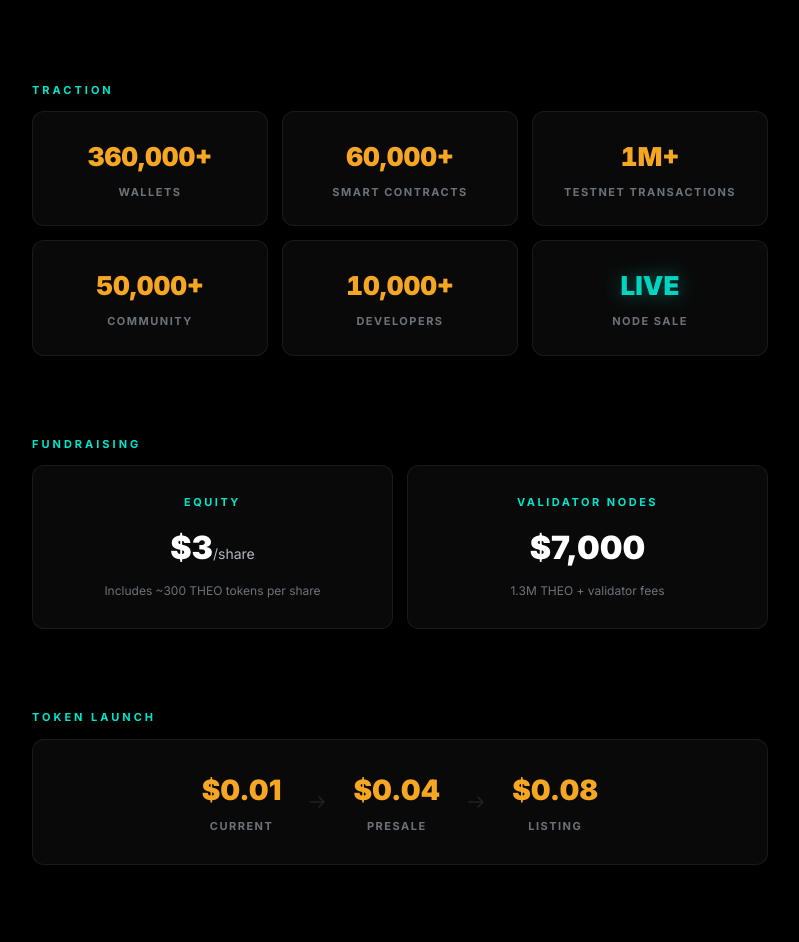
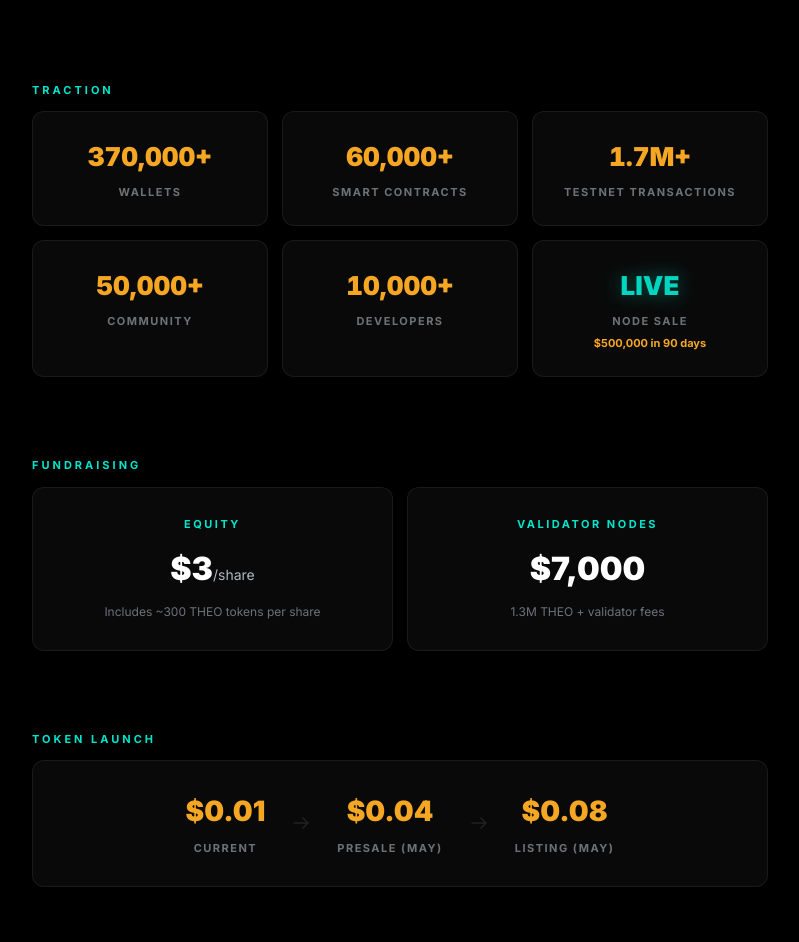
Before and after one commit to gsbayless/autheo-blurb, a website built with Vite: page index.html in a window 1280 px wide. Shown: the part 1700-2642 px from the top of the page, without its empty margins (240-1039 px from the left). Built offline with nearby package versions, Linux system fonts and the light colour scheme.

Commit message:
Update stats, pricing labels, positioning, logos, team link, node sale revenue

```diff
--- a/index.html
+++ b/index.html
@@ -95,7 +95,7 @@
       <h3 class="section-label" data-reveal>Traction</h3>
       <div class="stats-grid">
         <div class="stat-card" data-reveal>
-          <div class="stat-number" data-countup="360000" data-suffix="+">0</div>
+          <div class="stat-number" data-countup="370000" data-suffix="+">0</div>
           <div class="stat-label">Wallets</div>
         </div>
         <div class="stat-card" data-reveal>
@@ -103,7 +103,7 @@
           <div class="stat-label">Smart Contracts</div>
         </div>
         <div class="stat-card" data-reveal>
-          <div class="stat-number" data-countup="1000000" data-suffix="+" data-prefix="" data-display="1M+">0</div>
+          <div class="stat-number" data-countup="1700000" data-suffix="+" data-prefix="" data-display="1.7M+">0</div>
           <div class="stat-label">Testnet Transactions</div>
         </div>
         <div class="stat-card" data-reveal>
@@ -117,6 +117,7 @@
         <div class="stat-card" data-reveal>
           <div class="stat-number stat-live">LIVE</div>
           <div class="stat-label">Node Sale</div>
+          <div style="font-size:11px; color:#F5A623; margin-top:4px; font-weight:600;">$500,000 in 90 days</div>
         </div>
       </div>
     </div>
@@ -155,14 +156,14 @@
         </div>
         <div class="token-stage">
           <div class="token-price">$0.04</div>
-          <div class="token-stage-label">Presale</div>
+          <div class="token-stage-label">Presale (May)</div>
         </div>
         <div class="token-arrow">
           <svg width="24" height="24" viewBox="0 0 24 24" fill="none"><path d="M5 12h14m0 0l-5-5m5 5l-5 5" stroke="rgba(255,255,255,0.25)" stroke-width="1.5" stroke-linecap="round" stroke-linejoin="round"/></svg>
         </div>
         <div class="token-stage">
           <div class="token-price">$0.08</div>
-          <div class="token-stage-label">Listing</div>
+          <div class="token-stage-label">Listing (May)</div>
         </div>
       </div>
     </div>
@@ -276,7 +277,7 @@
         </div>
         <div class="resource-col" data-reveal>
           <h4 class="resource-heading">Leadership</h4>
-          <a href="https://www.autheo.com/team/show-all" target="_blank" rel="noopener">Autheo Team</a>
+          <a href="https://www.autheo.com/team" target="_blank" rel="noopener">Autheo Team</a>
         </div>
         <div class="resource-col" data-reveal>
           <h4 class="resource-heading">Investor Materials</h4>
```
Also changed, not shown: dist/assets/logos/infstones.png, dist/assets/logos/vialabs.png, dist/index.html, public/assets/logos/infstones.png, public/assets/logos/vialabs.png.
